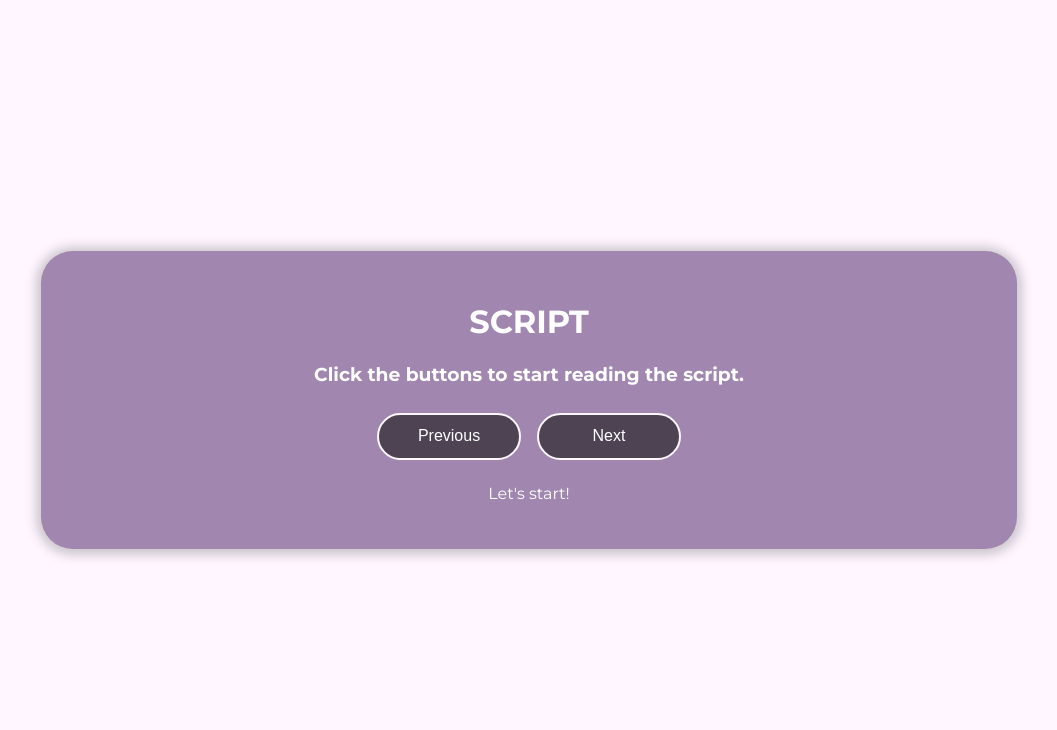
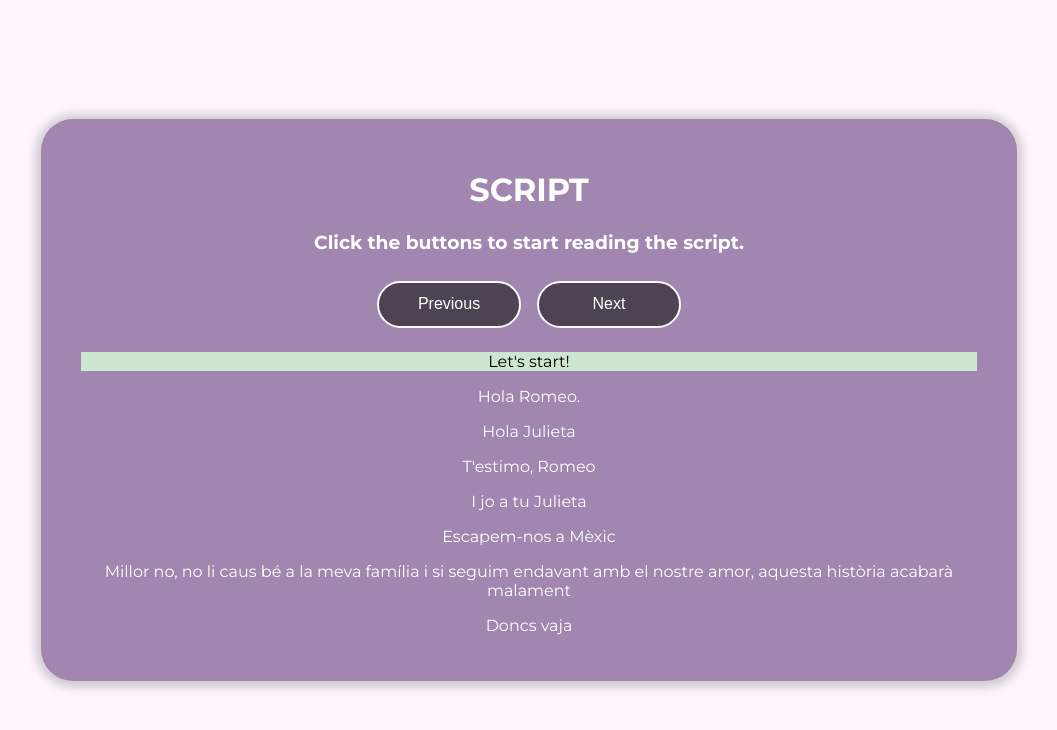
Before and after one commit to ain12/scripts, a React (Create React App) app: page / in a window 1280 px wide. Shown: the top 730 px of the page, without its empty margins (111-1168 px from the left). Built offline with nearby package versions, Linux system fonts and the light colour scheme.

Commit message:
level 3 ex: 4 - full script is shown but we'll only highlight one sentence at a time with the buttons

```diff
--- a/src/App.js
+++ b/src/App.js
@@ -14,15 +14,16 @@ function App() {
   const previousBtn = () => {
     return currentLine !== 0 && setCurrentLine(currentLine - 1);
   }
+
+  const FullScript = script.map((line, index) => <Line key={line.id} line={line} isCurrent={currentLine === index} />);
   return (
-
     <BodyDiv>
       <BoxDiv>
         <h1 className="title">SCRIPT</h1>
         <h3>Click the buttons to start reading the script.</h3>
         <Btn onClick={previousBtn}>Previous</Btn>
         <Btn onClick={nextBtn}>Next</Btn>
-        <Line line={script[currentLine]}></Line>
+        {FullScript}
       </BoxDiv>
     </BodyDiv>
   );
--- a/src/components/Line.js
+++ b/src/components/Line.js
@@ -1,9 +1,10 @@
 import React from "react";
+import { StyledP } from "../styles.js";
 
 const Line = (props) => {
     return (
         <div>
-            <p>{props.line}</p>
+            <StyledP isCurrent={props.isCurrent}>{props.line}</StyledP>
         </div>
     )
 }
--- a/src/styles.css
+++ b/src/styles.css
@@ -1,5 +1,3 @@
-
-
 .title {
     text-decoration-color: transparent;
     text-decoration-style: wavy;
--- a/src/styles.js
+++ b/src/styles.js
@@ -43,3 +43,8 @@ export const Btn = styled.button`
    cursor: pointer;
  }
 `;
+
+export const StyledP = styled.p`
+background: ${props => props.isCurrent && "#cee5d0"};
+color: ${props => props.isCurrent && "#000"};
+`;
```
